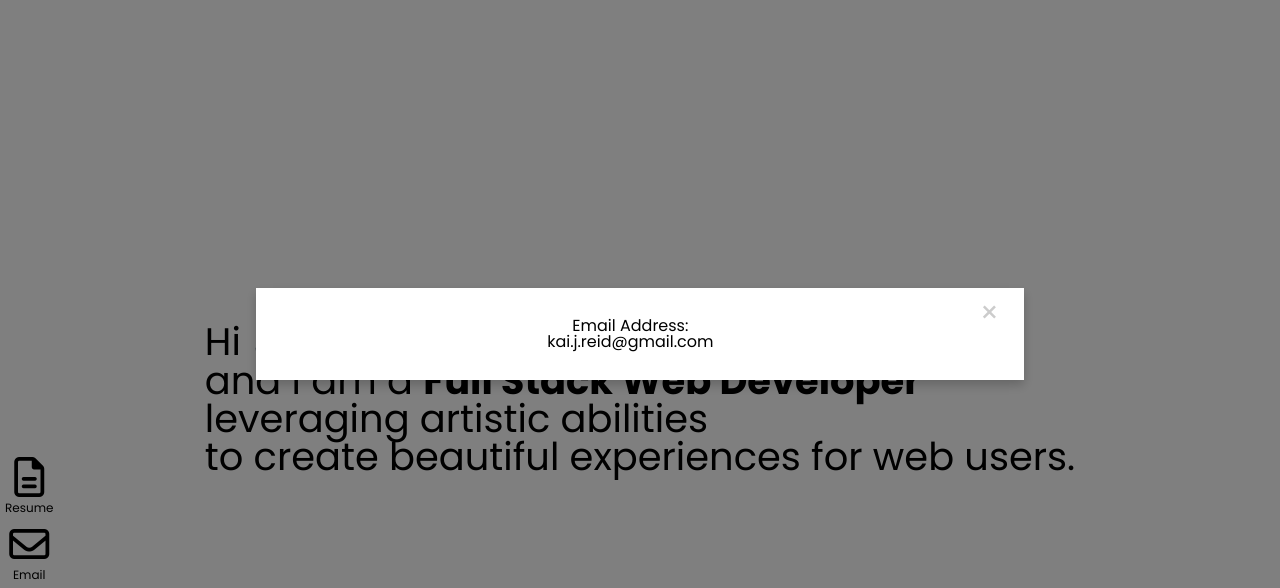
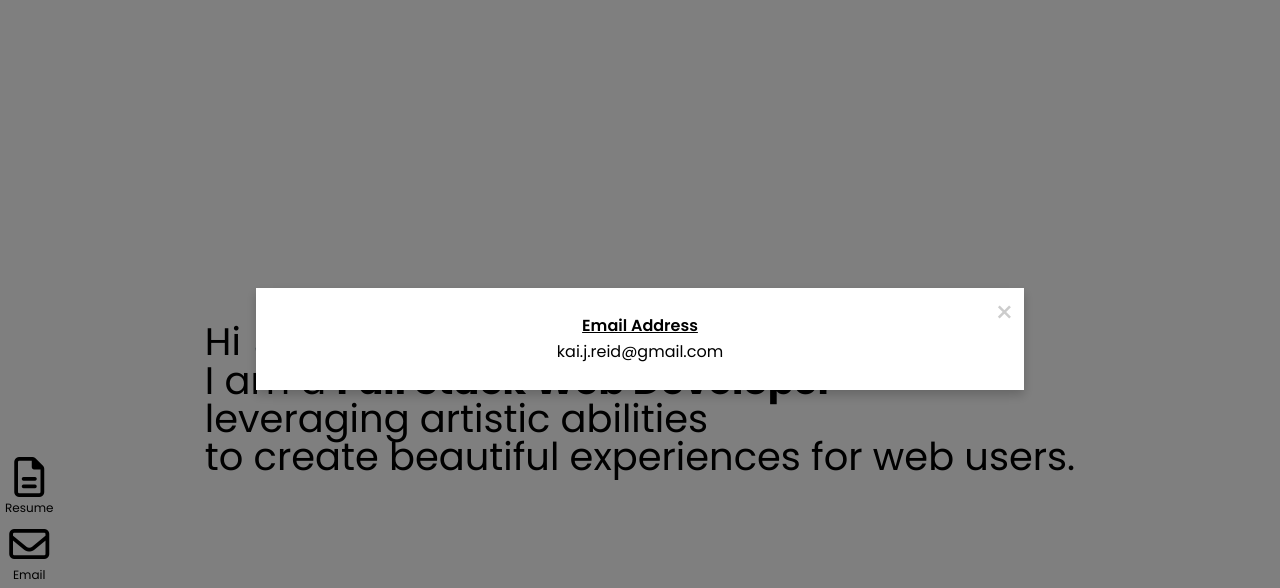
Before and after one commit to kreid333/portfolio-v2, a plain HTML site: page index.html in a window 1280 px wide. Both pictures are taken after a click on the icon 29 px from the left and 544 px from the top of the page. Shown: the top 588 px of the page. Drawn offline with nearby package versions, Linux system fonts and the light colour scheme.

Commit message:
fixed styling for modal content and edited text in hero

```diff
--- a/assets/css/style.css
+++ b/assets/css/style.css
@@ -120,6 +120,12 @@ button:hover {
 }
 
 .modal-content {
+  position: relative;
+  display: flex;
+  flex-direction: column;
+  justify-content: center;
+  align-items: center;
+  text-align: center;
   white-space: nowrap;
   background-color: #fff;
   margin: 18rem auto;
@@ -131,10 +137,17 @@ button:hover {
   animation-duration: 0.5s;
 }
 
+.modal-text {
+  display: block;
+  margin-bottom: 10px;
+  font-weight: 600;
+  text-decoration: underline;
+}
+
 .close-btn {
-  position: relative;
-  bottom: 20px;
-  left: 5px;
+  position: absolute;
+  top: 10px;
+  right: 10px;
   color: #ccc;
   float: right;
   font-size: 30px;
--- a/index.html
+++ b/index.html
@@ -15,21 +15,17 @@
     <div id="email-modal" class="modal">
       <div class="modal-content">
         <span id="email-closeBtn" class="close-btn">&times;</span>
-        <span
-          >Email Address: <br />
-          <a class="modal-link" href="mailto:kai.j.reid@gmail.com"
-            >kai.j.reid@gmail.com</a
-          ></span
+        <span class="modal-text">Email Address</span>
+        <a class="modal-link" href="mailto:kai.j.reid@gmail.com"
+          >kai.j.reid@gmail.com</a
         >
       </div>
     </div>
     <div id="phone-modal" class="modal">
       <div class="modal-content">
         <span id="phone-closeBtn" class="close-btn">&times;</span>
-        <span
-          >Phone Number: <br />
-          <a class="modal-link" href="tel:9125321410">(912) 532-1410</a></span
-        >
+        <span class="modal-text">Phone Number</span>
+        <a class="modal-link" href="tel:9125321410">(912) 532-1410</a>
       </div>
     </div>
 
@@ -67,7 +63,7 @@
     <div class="container">
       <div class="page" id="main-page">
         <h1>
-          Hi 👋, My name is <span id="name">Kai Reid</span><br />and I am a
+          Hi 👋, My name is <span id="name">Kai Reid</span>.<br />I am a
           <span id="occupation">Full Stack Web Developer</span><br />
           leveraging artistic abilities<br />
           to create beautiful experiences for web users.
```
